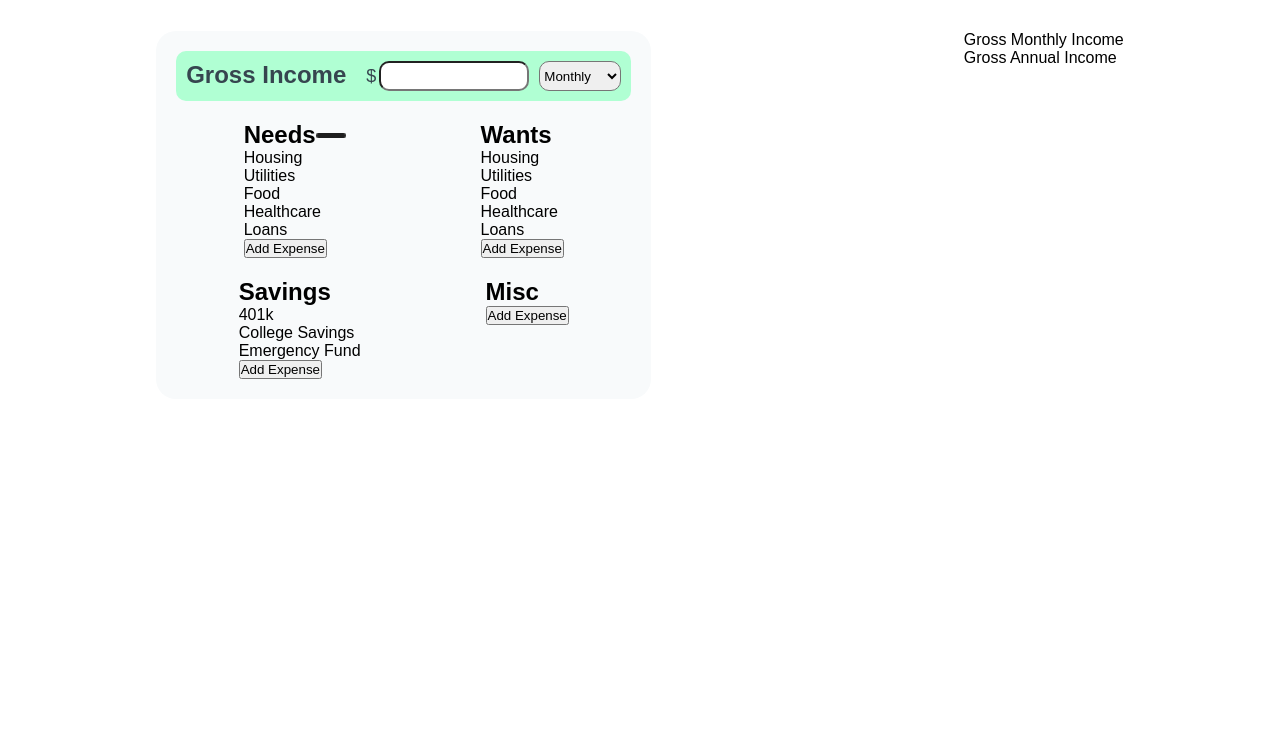
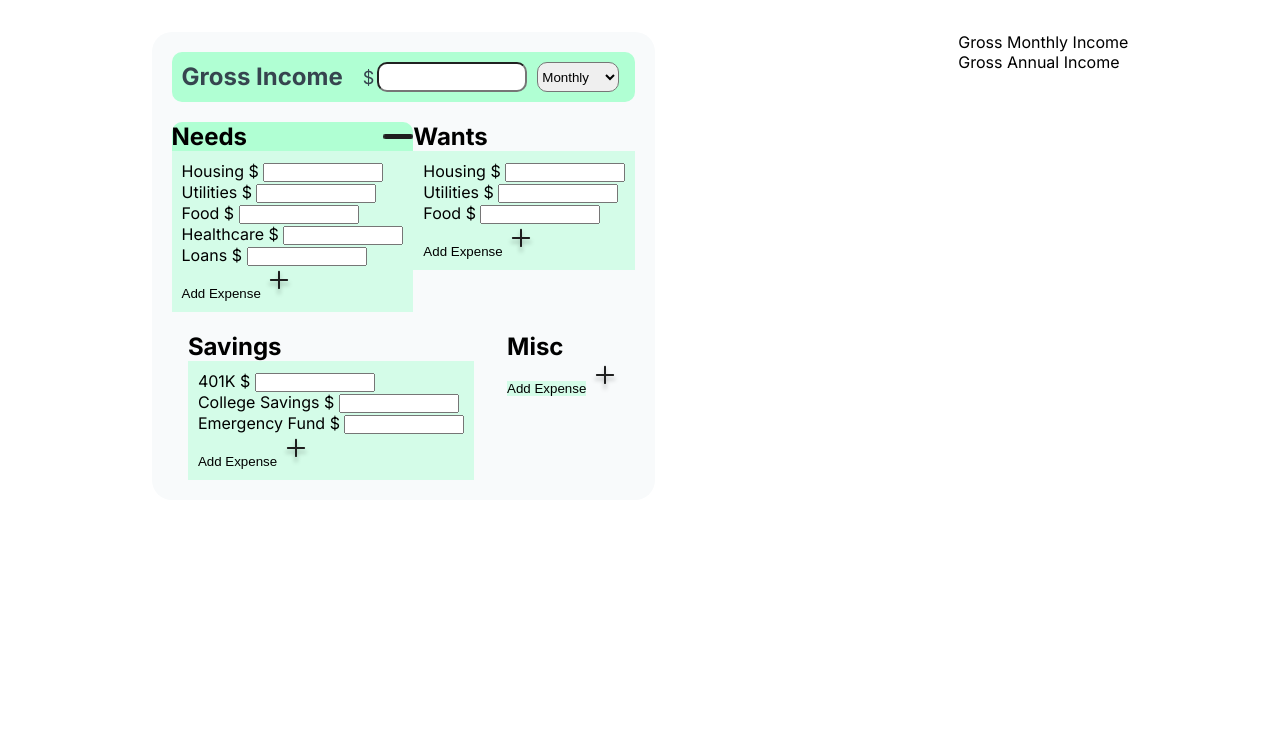
Before and after one commit to bruhi123/Budget-Calculator---Defu, a plain HTML site: page index.html in a window 1280 px wide. Shown: the part 55-800 px from the top of the page. Drawn offline with Linux system fonts and the light colour scheme.

Commit message:
Initial Commit

```diff
--- a/home.css
+++ b/home.css
@@ -1,3 +1,5 @@
+@import url('https://fonts.googleapis.com/css2?family=Inter:ital,opsz,wght@0,14..32,100..900;1,14..32,100..900&display=swap');
+
 * {
     margin: 0;
     padding: 0;
@@ -5,7 +7,7 @@
 }
 
 body {
-    font-family: Arial, sans-serif;
+    font-family: 'Inter', sans-serif;
 }
 
 main {
@@ -98,8 +100,34 @@ nav h1 {
     flex-direction: row;
     align-items: center;
     justify-content: space-between;
+    background-color: #B0FFD3;
+    border-top-right-radius: 10px;
+    border-top-left-radius: 10px;
 }
 
 .Needs-var img {
     height: 5px;
 }
+
+.Needs-inputs, .Wants-inputs, .savings-inputs {
+    display: flex;
+    flex-direction: column;
+    background-color: #d4fce8;
+    padding: 10px;
+
+}
+
+.Needs-inputs p, .Wants-inputs p, .savings-inputs p {
+    display: inline-flex;
+}
+
+.Needs-inputs input, .Wants-inputs input, .savings-inputs input {
+    max-width: 120px;
+    min-width: 120px;
+}
+
+button {
+    background-color: #d4fce8;
+    border: none;
+    text-align:right;
+}
--- a/index.html
+++ b/index.html
@@ -32,34 +32,98 @@
                         <h2>Needs</h2>
                         <img src="Images/Minus.png">
                     </section>
+                    <section class="Needs-inputs">
+                        <article class="housing">
                             <p>Housing</p>
+                            <label for="housing-amount">$</label>
+                            <input type="number" id="housing-amount">
+                        </article>
+                        <article class="utilities">
                             <p>Utilities</p>
+                            <label for="utilities-amount">$</label>
+                            <input type="number" id="utilities-amount">
+                        </article>
+                        <article class="food">
                             <p>Food</p>
+                            <label for="food-amount">$</label>
+                            <input type="number" id="food-amount">
+                        </article>
+                        <article class="healthcare">
                             <p>Healthcare</p>
+                            <label for="healthcare-amount">$</label>
+                            <input type="number" id="healthcare-amount">
+                        </article>
+                        <article class="loans">
                             <p>Loans</p>
+                            <label for="loans-amount">$</label>
+                            <input type="number" id="loans-amount">
+                        </article>
+                        <article class="add-expense">
                             <button>Add Expense</button>
+                            <img src="Images/Plus.svg">
+                        </article>
+                    </section>
+
                 </section>
                 <section class="Wants">
                     <h2>Wants</h2>
+                    <section class="Wants-inputs">
+                        <article class="housing">
                             <p>Housing</p>
+                            <label for="housing-amount">$</label>
+                            <input type="number" id="wants-housing-amount">
+                        </article>
+                        <article class="utilities">
                             <p>Utilities</p>
+                            <label for="utilities-amount">$</label>
+                            <input type="number" id="wants-utilities-amount">
+                        </article>
+                        <article class="food">
                             <p>Food</p>
-                    <p>Healthcare</p>
-                    <p>Loans</p>
+                            <label for="food-amount">$</label>
+                            <input type="number" id="wants-food-amount">
+                        </article>
+                        <article class="add-expense">
                             <button>Add Expense</button>
+                            <img src="Images/Plus.svg">
+                        </article>
+                    </section>
+
                 </section>
             </section>
             <section class="third-line">
                 <section class="Savings">
                     <h2>Savings</h2>
-                    <p>401k</p>
+                    <section class="savings-inputs">
+                        <article class="401k">
+                            <p>401K</p>
+                            <label for="401k-amount">$</label>
+                            <input type="number" id="401k-amount">
+                        </article>
+                        <article class="college-savings">
                             <p>College Savings</p>
+                            <label for="college-amount">$</label>
+                            <input type="number" id="college-amount">
+                        </article>
+                        <article class="emergency-fund">
                             <p>Emergency Fund</p>
+                            <label for="emergency-amount">$</label>
+                            <input type="number" id="emergency-amount">
+                        </article>
+                        <article class="add-expense">
                             <button>Add Expense</button>
+                            <img src="Images/Plus.svg">
+                        </article>
+
+                    </section>
+
                 </section>
                 <section class="Misc">
                     <h2>Misc</h2>
+                    <article class="add-expense">
                             <button>Add Expense</button>
+                            <img src="Images/Plus.svg">
+                        </article>
                 </section>
             </section>
         </section>
```
Also changed, not shown: Images/Plus.svg (added). Lines whose indentation alone changed are shown as unchanged.
